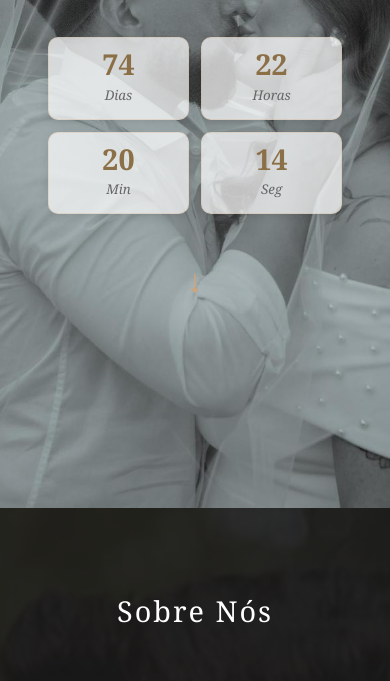
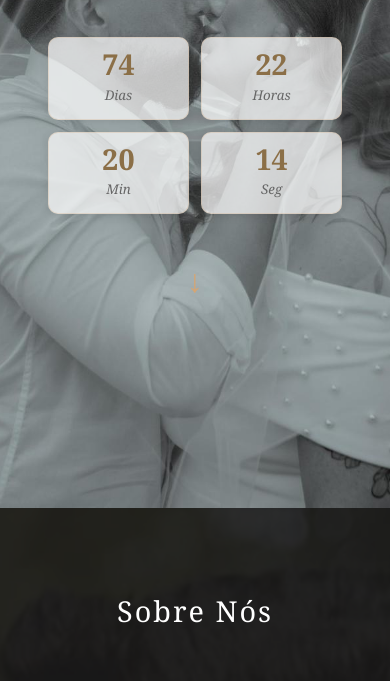
Before and after one commit to willwsc/lorenawillian-2504, a website: page index.html in a window 390 px wide. Shown: the part 336-1017 px from the top of the page. Drawn offline with Linux system fonts and the light colour scheme; no server answers.

Commit message:
updateHearderMv1.4

```diff
--- a/css/style.css
+++ b/css/style.css
@@ -215,7 +215,7 @@
 @media (max-width: 768px) {
   .hero-bg {
     inset: 0;
-    background-position: 45% var(--hero-y);
+    background-position: 65% var(--hero-y);
   }
   .hero-bg-left,
   .hero-bg-right {
@@ -223,7 +223,7 @@
   }
   .hero-bg-center{
     clip-path: inset(0 0 0 0);
-    background-position: 45% var(--hero-y) !important;
+    background-position: 65% var(--hero-y) !important;
     background-size: cover;
   }
 }
```
